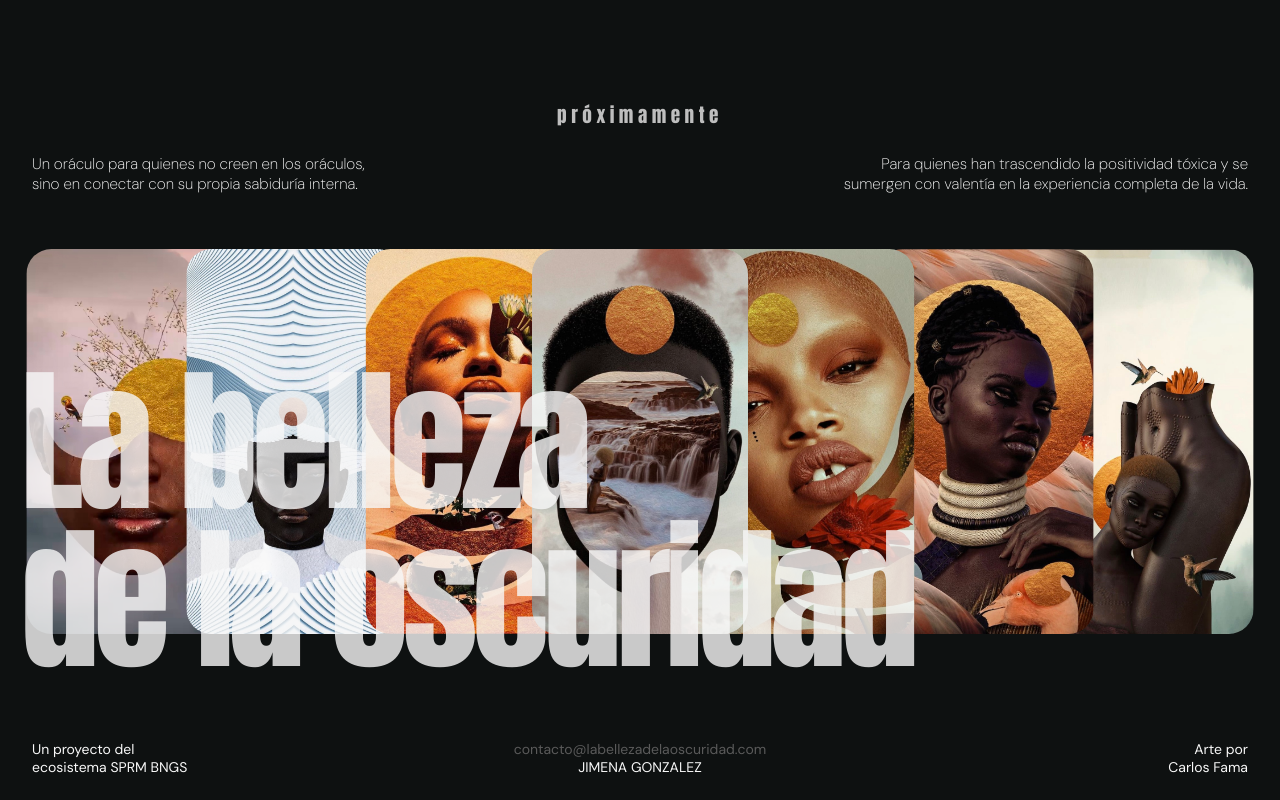
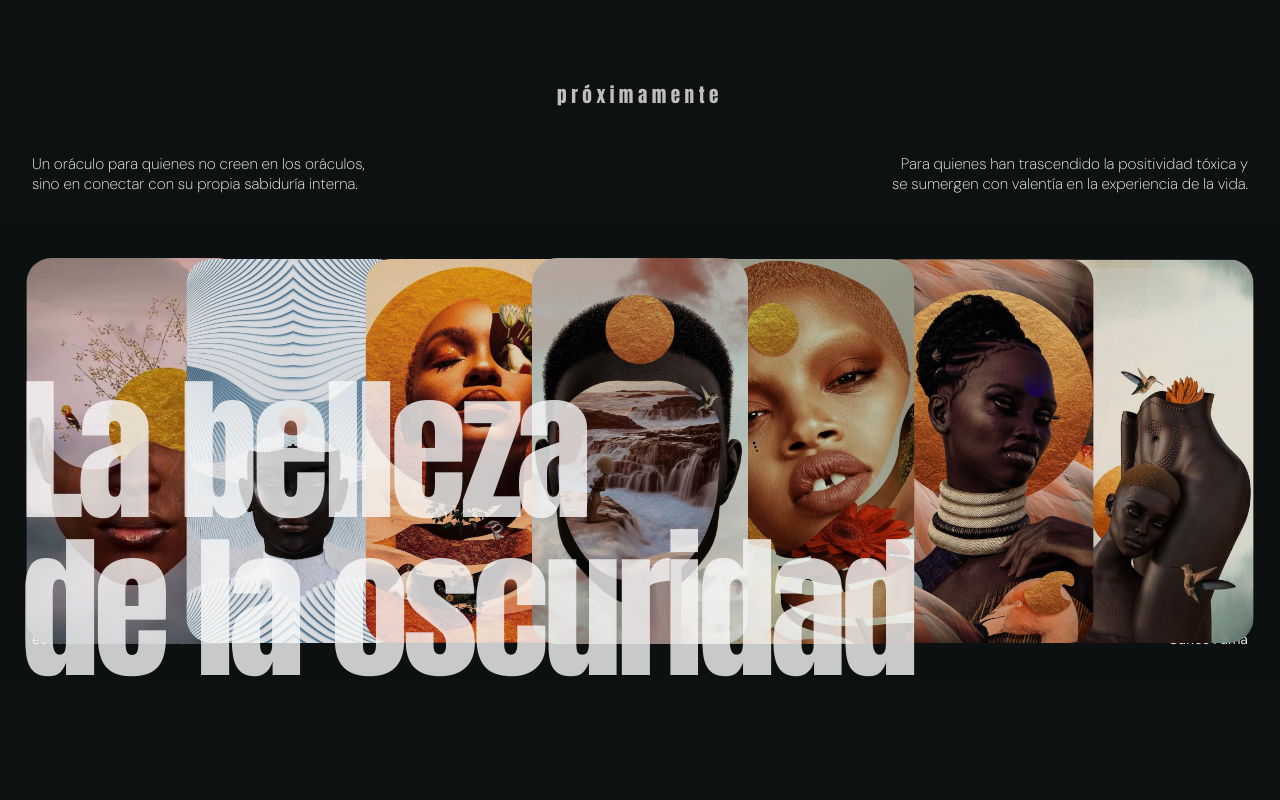
Before and after one commit to vicentegarcya/la-belleza-de-la-oscuridad, a React (Create React App) app: page / in a window 1280 px wide. Built offline with nearby package versions, Linux system fonts and the light colour scheme.

Commit message:
finish desktop design and animations

```diff
--- a/src/App.js
+++ b/src/App.js
@@ -1,5 +1,5 @@
 import "./App.scss";
-import React from "react";
+import { useEffect, useRef } from "react";
 import card1 from "../src/images/1.jpg";
 import card2 from "../src/images/2.jpg";
 import card3 from "../src/images/3.jpg";
@@ -9,36 +9,62 @@ import card6 from "../src/images/6.jpg";
 import card7 from "../src/images/7.jpg";
 
 function App() {
+  const proximamenteRef = useRef();
+  const explanationRef = useRef();
+  const titleRef = useRef();
+  const creadoresRef = useRef();
+  const cardsRef = useRef();
+
+  useEffect(() => {
+    setTimeout(() => proximamenteRef.current.classList.remove('hidden'), 500);
+    setTimeout(() => titleRef.current.classList.remove('hidden'), 1000);
+    setTimeout(() => {
+      explanationRef.current.querySelectorAll('p').forEach(e => {
+        e.classList.remove('hidden')
+      });
+      creadoresRef.current.classList.remove('hidden');
+    }, 2000);
+    setTimeout(() => cardsRef.current.classList.remove('hidden'), 2500);
+    setTimeout(() => {
+      cardsRef.current.querySelectorAll('.card').forEach((e, index) => {
+          e.classList.remove('hidden');
+      });
+    }, 3500);
+  }, []);
+
   return (
     <div className="App">
-      <div className="proximamente">próximamente</div>
-      <div className="explanation">
-        <p>
+      <div ref={proximamenteRef} className="proximamente hidden">próximamente</div>
+      <div ref={explanationRef} className="explanation">
+        <p className="hidden">
           Un oráculo para quienes no creen en los oráculos, sino en conectar con
           su propia sabiduría interna.
         </p>
-        <p>
-          Para quienes han trascendido la positividad tóxica y se sumergen con
-          valentía en la experiencia completa de la vida.
+        <p className="hidden">
+          Para quienes han trascendido la positividad tóxica y<br></br> se
+          sumergen con valentía en la experiencia de la vida.
         </p>
       </div>
       <div className="title_cards">
-        <div className="cards">
-          <img className="card" src={card1} alt="first card of the deck"></img>
-          <img className="card" src={card2} alt="second card of the deck"></img>
-          <img className="card" src={card3} alt="third card of the deck"></img>
+        <div ref={cardsRef} className="cards hidden">
+          <img className="card hidden" src={card1} alt="first card of the deck"></img>
+          <img className="card hidden" src={card2} alt="second card of the deck"></img>
+          <img className="card hidden" src={card3} alt="third card of the deck"></img>
           <img className="card" src={card4} alt="fourth card of the deck"></img>
-          <img className="card" src={card5} alt="fifth card of the deck"></img>
-          <img className="card" src={card6} alt="sixth card of the deck"></img>
+          <img className="card hidden" src={card5} alt="fifth card of the deck"></img>
+          <img className="card hidden" src={card6} alt="sixth card of the deck"></img>
           <img
-            className="card"
+            className="card hidden"
             src={card7}
             alt="seventh card of the deck"
           ></img>
+          <div className="cards_overlay"></div>
         </div>
-        <div className="title">La belleza<br></br> de la oscuridad</div>
+        <div ref={titleRef} className="title hidden">
+          La belleza<br></br> de la oscuridad
+        </div>
       </div>
-      <div className="creadores_desktop">
+      <div ref={creadoresRef} className="creadores_desktop hidden">
         <p className="supreme">
           Un proyecto del<br></br>ecosistema SPRM BNGS
         </p>
--- a/src/App.scss
+++ b/src/App.scss
@@ -34,27 +34,49 @@
   font-size: 1.5vw;
   letter-spacing: 4.5px;
   color: #bebebe;
-  margin-top: 100px;
+  margin-top: 80px;
+  animation: appearTop 1s cubic-bezier(0.25, 0.46, 0.45, 0.94);
+}
+
+@keyframes appearTop {
+  0% {
+    transform: translate(0, 200%);
+  }
+  100% {
+    transform: translate(0, 0);
+  }
+}
+
+@keyframes appearBottom {
+  0% {
+    transform: translate(0, -200%);
+  }
+  100% {
+    transform: translate(0, 0);
+  }
 }
 
 .explanation {
   display: flex;
   justify-content: space-between;
   width: 95vw;
+  height: 10vh;
   font-size: 1.2vw;
   font-family: var(--text-font);
   font-weight: 300;
-  margin-top: 10px;
+  margin-top: 30px;
   z-index: 10;
 }
 
 .explanation > p:nth-child(1) {
   width: 29%;
+  animation: appearTop 1s cubic-bezier(0.25, 0.46, 0.45, 0.94);
 }
 
 .explanation > p:nth-child(2) {
   width: 35%;
   text-align: end;
+  animation: appearTop 1s cubic-bezier(0.25, 0.46, 0.45, 0.94);
 }
 
 .title_cards {
@@ -75,6 +97,7 @@
   left: -1.4vw;
   line-height: 1;
   letter-spacing: -6px;
+  animation: appearTop 1s cubic-bezier(0.25, 0.46, 0.45, 0.94);
 }
 
 .cards {
@@ -84,6 +107,18 @@
   align-items: center;
   justify-content: center;
   position: relative;
+  animation: appearTop 1s cubic-bezier(0.25, 0.46, 0.45, 0.94);
+}
+
+.cards_overlay {
+  position: absolute;
+  top: 0;
+  left: -5%;
+  width: 110%;
+  height: 100%;
+  background-color: var(--fourth-bg-color);
+  z-index: 10;
+  opacity: 0.1;
 }
 
 .card {
@@ -95,29 +130,99 @@
 .card:nth-child(1) {
   z-index: 1;
   transform: translateX(-39.5vw);
+  animation: card1 1s cubic-bezier(0.25, 0.46, 0.45, 0.94);
 }
 .card:nth-child(2) {
   z-index: 2;
   transform: translateX(-27vw);
+  animation: card2 1s cubic-bezier(0.25, 0.46, 0.45, 0.94);
 }
 .card:nth-child(3) {
   z-index: 3;
   transform: translateX(-13vw);
+  animation: card3 1s cubic-bezier(0.25, 0.46, 0.45, 0.94);
 }
 .card:nth-child(4) {
   z-index: 4;
+  animation: card4 1s cubic-bezier(0.25, 0.46, 0.45, 0.94);
 }
 .card:nth-child(5) {
   z-index: 3;
   transform: translateX(13vw);
+  animation: card5 1s cubic-bezier(0.25, 0.46, 0.45, 0.94);
 }
 .card:nth-child(6) {
   z-index: 2;
   transform: translateX(27vw);
+  animation: card6 1s cubic-bezier(0.25, 0.46, 0.45, 0.94);
 }
 .card:nth-child(7) {
   z-index: 1;
   transform: translateX(39.5vw);
+  animation: card7 1s cubic-bezier(0.25, 0.46, 0.45, 0.94);
+}
+
+@keyframes card1 {
+  0% {
+    transform: translateX(0);
+  }
+  100% {
+    transform: translateX(-39.5vw);
+  }
+}
+@keyframes card2 {
+  0% {
+    transform: translateX(0);
+  }
+  100% {
+    transform: translateX(-27vw);
+  }
+}
+@keyframes card3 {
+  0% {
+    transform: translateX(0);
+  }
+  100% {
+    transform: translateX(-13vw);
+  }
+}
+@keyframes card4 {
+  0% {
+    transform: scale(0);
+  }
+  50%{
+    transform: scale(0);
+  }
+  80%{
+    transform: scale(1);
+  }
+  100% {
+    transform: scale(1);
+  }
+}
+@keyframes card5 {
+  0% {
+    transform: translateX(0);
+  }
+  100% {
+    transform: translateX(13vw);
+  }
+}
+@keyframes card6 {
+  0% {
+    transform: translateX(0);
+  }
+  100% {
+    transform: translateX(27vw);
+  }
+}
+@keyframes card7 {
+  0% {
+    transform: translateX(0);
+  }
+  100% {
+    transform: translateX(39.5vw);
+  }
 }
 
 .creadores_desktop {
@@ -129,6 +234,7 @@
   width: 100vw;
   height: auto;
   justify-content: space-between;
+  animation: appearBottom 1s cubic-bezier(0.25, 0.46, 0.45, 0.94);
 }
 
 .creadores_desktop > div {
@@ -153,6 +259,7 @@
   color: #5a5a5a;
   font-size: 14px;
   text-align: center;
+  z-index: 100;
 }
 
 .creadores_desktop > div > a:hover {
--- a/src/index.css
+++ b/src/index.css
@@ -7,6 +7,7 @@ body {
   -moz-osx-font-smoothing: grayscale;
   max-width: 100%;
   overflow-x: hidden;
+  cursor: url('./images/cursor_46.png') 23 23, auto;
 }
 
 html {
```
Also changed, not shown: src/images/cursor_32.png (added), src/images/cursor_46.png (added).
